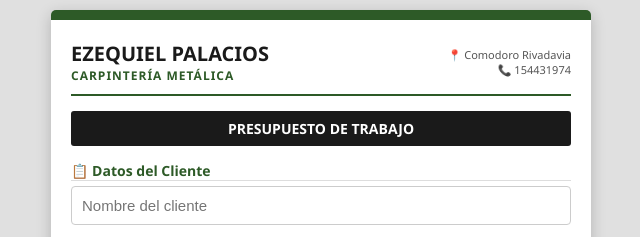
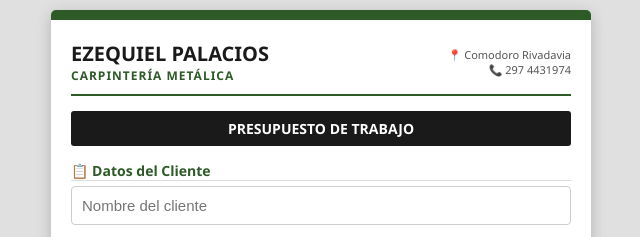
Before and after one commit to stefiuser52/calculadora-soldadura, a plain HTML site: page index.html in a window 1280 px wide. Shown: the top 237 px of the page, 319-959 px from the left. Drawn offline with Linux system fonts and the light colour scheme.

Commit message:
Update index.html

```diff
--- a/index.html
+++ b/index.html
@@ -34,7 +34,7 @@
         </div>
         <div class="contact-info">
             📍 Comodoro Rivadavia<br>
-            📞 154431974
+            📞 297 4431974
         </div>
     </div>
 
@@ -98,7 +98,6 @@
         const total = calc();
         const tiempo = document.getElementById('tiempo').value || "A convenir";
 
-        // Mensaje ultra detallado para WhatsApp
         const texto = `*PRESUPUESTO - EZEQUIEL PALACIOS*%0A` +
                       `*Carpintería Metálica*%0A%0A` +
                       `*CLIENTE:* ${cliente}%0A` +
```
